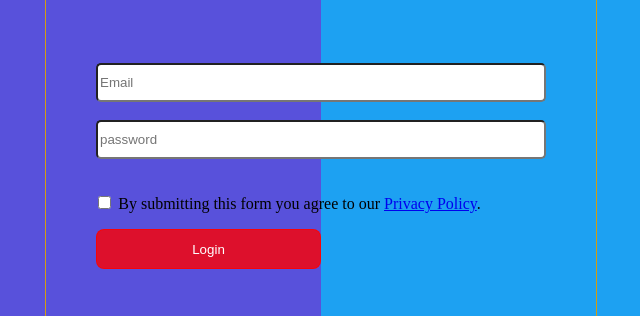
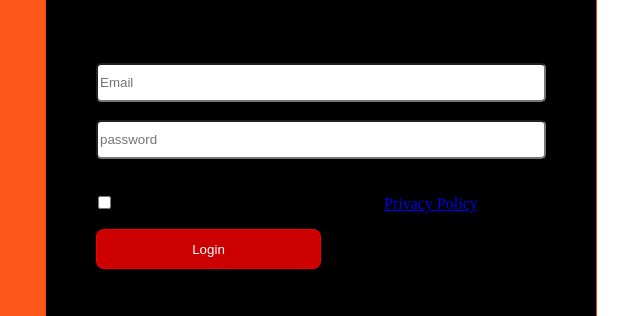
Before and after one commit to Williamclubaini/HTML-CSS-Free-Form-Template, a plain HTML site: page index.html in a window 1280 px wide. Shown: the part 230-546 px from the top of the page, without its empty margins (319-959 px from the left). Drawn offline with Linux system fonts and the light colour scheme.

Commit message:
added form theme color

```diff
--- a/assets/css/main.css
+++ b/assets/css/main.css
@@ -10,18 +10,18 @@ body {
     position: absolute;
     width: 100%;
     height: 100vh;
-    background: conic-gradient(#1DA1F2 50%, #5851DB 0);
+    background: conic-gradient(#fff 50%, #ff4a09ed 0);
 }
 .form-section {
     position: relative;
     top: 15%;
     max-width: 550px;
-    border: 1px solid #d39c10;
+    border: 1px solid #ff4a09ed;
     margin-left: auto;
     margin-right: auto;
     height: 600px;
     border-radius: 8px;
-    /* background-color:  #ffc93e; */
+    background-color:  rgba(0, 0,0);
 }
 .form-section header {
     margin-top: 45px;
```
